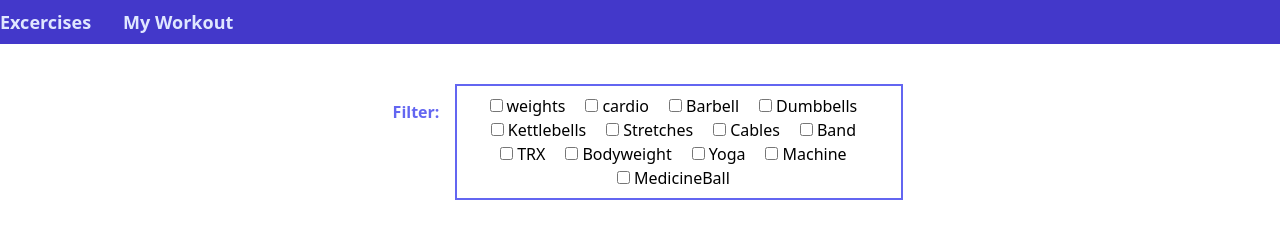
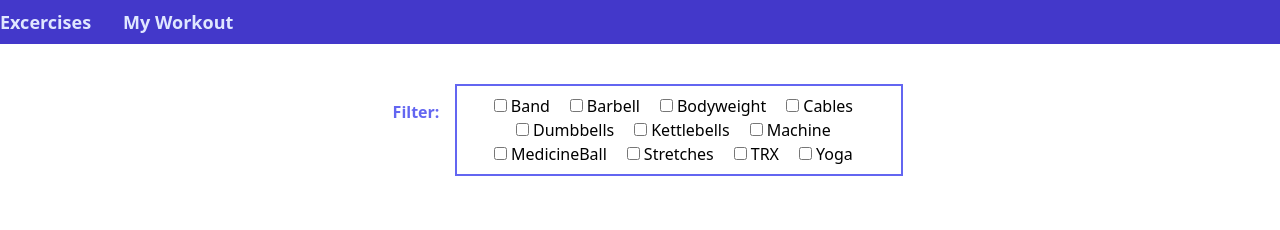
Before and after one commit to Natedaug/workout, a React (Create React App) app: page / in a window 1280 px wide. Shown: the top 230 px of the page. Built offline with nearby package versions, Linux system fonts and the light colour scheme; no server answers; the database is empty.

Commit message:
refactor: filter component presents alphabetically, cleanup handleCheckBox

```diff
--- a/src/components/Filter.js
+++ b/src/components/Filter.js
@@ -5,8 +5,6 @@ import useExerciseContext from "../hooks/use-exercise-context";
 function Filter() {
 	const { setActiveFilters } = useExerciseContext();
 	const filterOptions = [
-		"weights",
-		"cardio",
 		"Barbell",
 		"Dumbbells",
 		"Kettlebells",
@@ -18,7 +16,7 @@ function Filter() {
 		"Yoga",
 		"Machine",
 		"MedicineBall",
-	];
+	].sort((a, b) => a.localeCompare(b)); // Sort alphabetically
 
 	const [checkedState, setCheckedState] = useState(
 		new Array(filterOptions.length).fill(false) //creates an array as long as filterOption of all false boolean values
@@ -31,11 +29,12 @@ function Filter() {
 		setActiveFilters(filters);
 	}, [checkedState]);
 
-	const handleCheckbox = (position) => {
-		//handle checked state
-		const updatedCheckedState = checkedState.map((item, index) =>
-			index === position ? !item : item
+	const handleCheckbox = (clickedIndex) => {
+		// Toggle the checked status at the clicked index
+		const updatedCheckedState = checkedState.map((isChecked, index) =>
+			index === clickedIndex ? !isChecked : isChecked
 		);
+
 		setCheckedState(updatedCheckedState);
 	};
 
```
